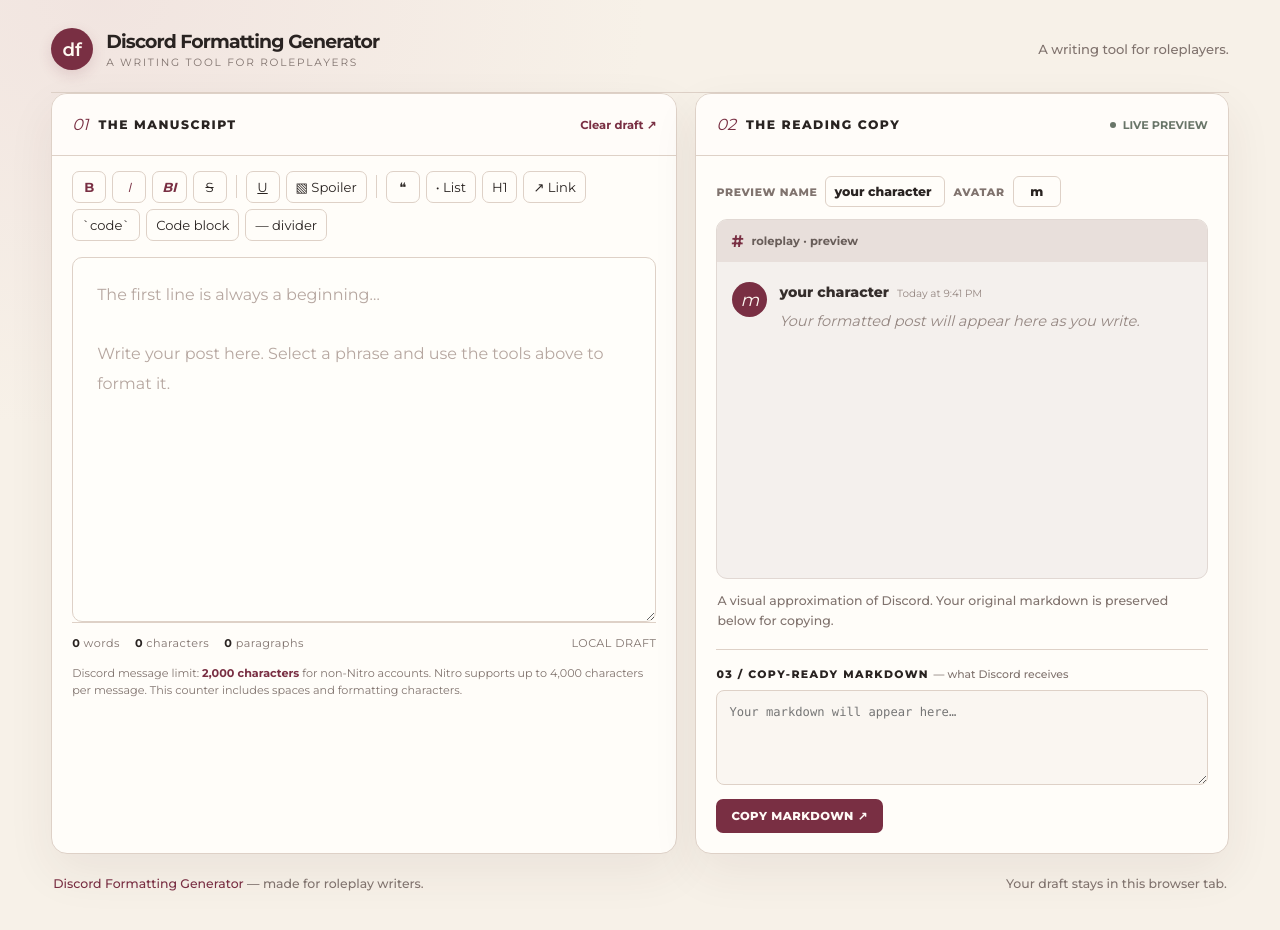
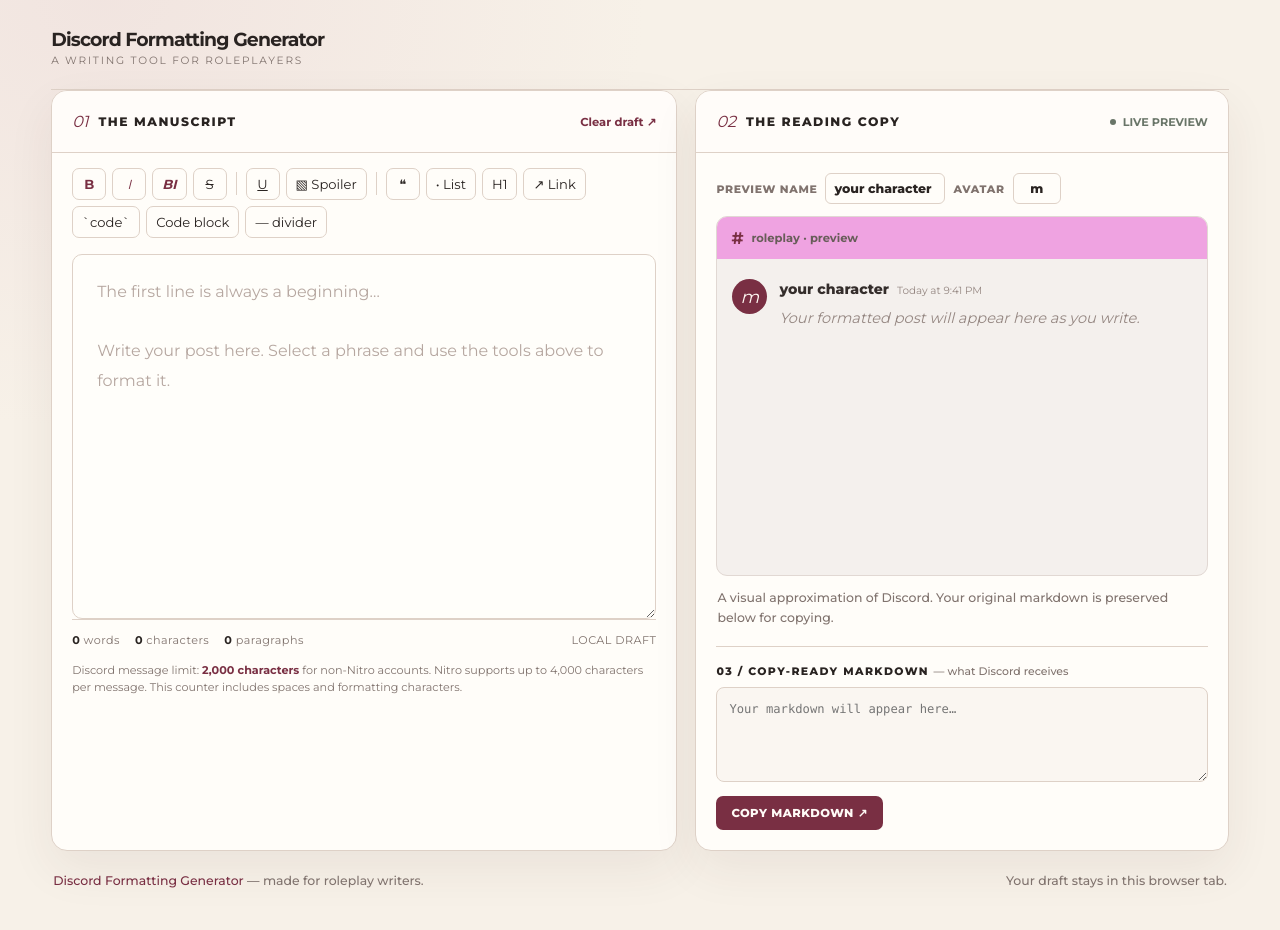
Before and after one commit to brandbehavior/discord-generator, a plain HTML site: page index.html in a window 1280 px wide. Drawn offline with Linux system fonts and the light colour scheme.

Commit message:
General updates

```diff
--- a/index.html
+++ b/index.html
@@ -116,7 +116,7 @@
     overflow: hidden; min-height: 360px;
   }
   .discord-bar {
-    padding: 11px 14px; background: #e8dfdb; color: #685d59; font-size: .72rem;
+    padding: 11px 14px; background: #e8db; color: #685d59; font-size: .72rem;
     display: flex; align-items: center; gap: 8px; font-weight: 700;
   }
   .channel-icon { color: var(--wine); font-size: 1.05rem; }
@@ -182,13 +182,11 @@
 <main class="shell">
   <header class="masthead">
     <div class="brand">
-      <div class="brand-mark" aria-hidden="true">df</div>
       <div>
         <div class="brand-name">Discord Formatting Generator</div>
         <div class="brand-sub">A writing tool for roleplayers</div>
       </div>
     </div>
-    <div class="header-note">A writing tool for roleplayers.</div>
   </header>
 
   <section class="workspace" aria-label="RP formatter workspace">
```
